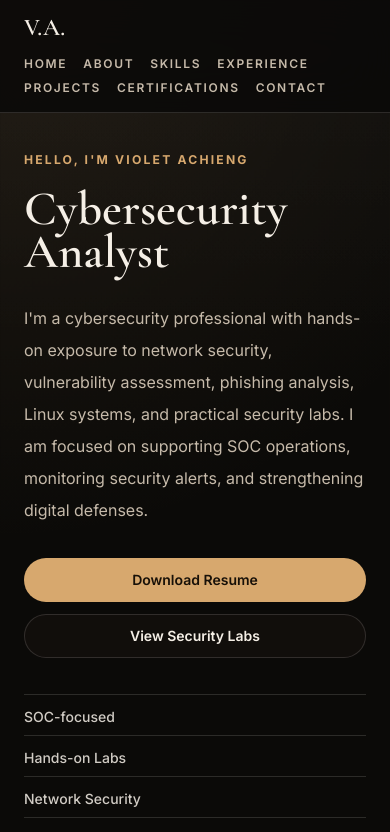
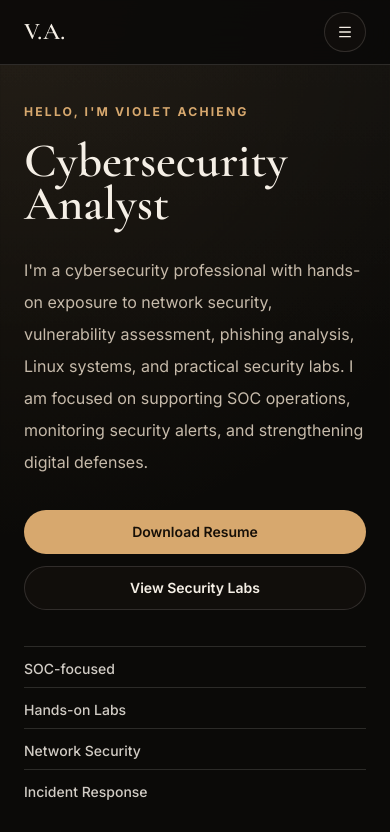
Before and after one commit to Iano0795/violets_portfolio, a Next.js app: page / in a window 390 px wide. Shown: the top 832 px of the page. Built offline with nearby package versions, Linux system fonts and the light colour scheme.

Commit message:
feat: enhance Header component with mobile navigation and accessibility features

```diff
--- a/src/components/layout/Header.tsx
+++ b/src/components/layout/Header.tsx
@@ -1,3 +1,9 @@
+"use client";
+
+import { useEffect, useState } from "react";
+import { Menu, X } from "lucide-react";
+import { cn } from "@/lib/utils";
+
 const navigationLinks = [
   { label: "Home", href: "#home" },
   { label: "About", href: "#about" },
@@ -9,21 +15,42 @@ const navigationLinks = [
 ];
 
 export function Header() {
+  const [isMenuOpen, setIsMenuOpen] = useState(false);
+
+  useEffect(() => {
+    if (!isMenuOpen) {
+      return;
+    }
+
+    function handleKeyDown(event: KeyboardEvent) {
+      if (event.key === "Escape") {
+        setIsMenuOpen(false);
+      }
+    }
+
+    window.addEventListener("keydown", handleKeyDown);
+
+    return () => window.removeEventListener("keydown", handleKeyDown);
+  }, [isMenuOpen]);
+
   return (
     <header className="sticky top-0 z-30 border-b border-border bg-background/88 backdrop-blur-xl">
-      <div className="mx-auto flex max-w-6xl flex-col gap-4 px-6 py-4 md:flex-row md:items-center md:justify-between">
+      <div className="mx-auto max-w-6xl px-6">
+        <div className="flex min-h-16 items-center justify-between gap-4 py-3">
           <a
-          className="font-heading text-2xl font-semibold leading-none text-foreground transition-colors hover:text-accent focus-visible:rounded-sm"
+            className="font-heading text-2xl font-semibold leading-none text-foreground transition-colors hover:text-accent focus-visible:rounded-sm focus-visible:outline focus-visible:outline-2 focus-visible:outline-offset-4 focus-visible:outline-accent"
             href="#home"
+            onClick={() => setIsMenuOpen(false)}
           >
             V.A.
           </a>
-        <nav aria-label="Primary navigation">
-          <ul className="flex flex-wrap items-center gap-x-4 gap-y-2 text-xs font-semibold uppercase tracking-[0.14em] text-muted-foreground md:justify-end md:gap-x-6">
+
+          <nav aria-label="Primary navigation" className="hidden lg:block">
+            <ul className="flex items-center justify-end gap-x-6 text-xs font-semibold uppercase tracking-[0.14em] text-muted-foreground">
               {navigationLinks.map((link) => (
                 <li key={link.href}>
                   <a
-                  className="rounded-sm transition-colors hover:text-foreground focus-visible:text-foreground"
+                    className="rounded-sm transition-colors hover:text-foreground focus-visible:text-foreground focus-visible:outline focus-visible:outline-2 focus-visible:outline-offset-4 focus-visible:outline-accent"
                     href={link.href}
                   >
                     {link.label}
@@ -32,6 +59,49 @@ export function Header() {
               ))}
             </ul>
           </nav>
+
+          <button
+            aria-controls="mobile-navigation"
+            aria-expanded={isMenuOpen}
+            aria-label={isMenuOpen ? "Close navigation menu" : "Open navigation menu"}
+            className="inline-flex h-10 items-center gap-2 rounded-full border border-border bg-surface/70 px-3 text-xs font-bold uppercase tracking-[0.14em] text-foreground transition-colors hover:border-accent/45 hover:bg-surface focus-visible:outline focus-visible:outline-2 focus-visible:outline-offset-4 focus-visible:outline-accent lg:hidden"
+            onClick={() => setIsMenuOpen((open) => !open)}
+            type="button"
+          >
+            {isMenuOpen ? (
+              <X aria-hidden="true" size={16} strokeWidth={1.9} />
+            ) : (
+              <Menu aria-hidden="true" size={16} strokeWidth={1.9} />
+            )}
+          </button>
+        </div>
+
+        <nav
+          aria-label="Mobile navigation"
+          className={cn(
+            "grid overflow-hidden transition-[grid-template-rows,opacity,padding] duration-200 lg:hidden",
+            isMenuOpen
+              ? "grid-rows-[1fr] pb-4 opacity-100"
+              : "grid-rows-[0fr] opacity-0",
+          )}
+          id="mobile-navigation"
+        >
+          <div className="min-h-0">
+            <ul className="surface-panel grid gap-1 p-2 text-sm font-semibold text-foreground/88">
+              {navigationLinks.map((link) => (
+                <li key={link.href}>
+                  <a
+                    className="block rounded-md px-4 py-3 transition-colors hover:bg-accent/10 hover:text-foreground focus-visible:outline focus-visible:outline-2 focus-visible:outline-offset-2 focus-visible:outline-accent"
+                    href={link.href}
+                    onClick={() => setIsMenuOpen(false)}
+                  >
+                    {link.label}
+                  </a>
+                </li>
+              ))}
+            </ul>
+          </div>
+        </nav>
       </div>
     </header>
   );
```
Lines whose indentation alone changed are shown as unchanged.
